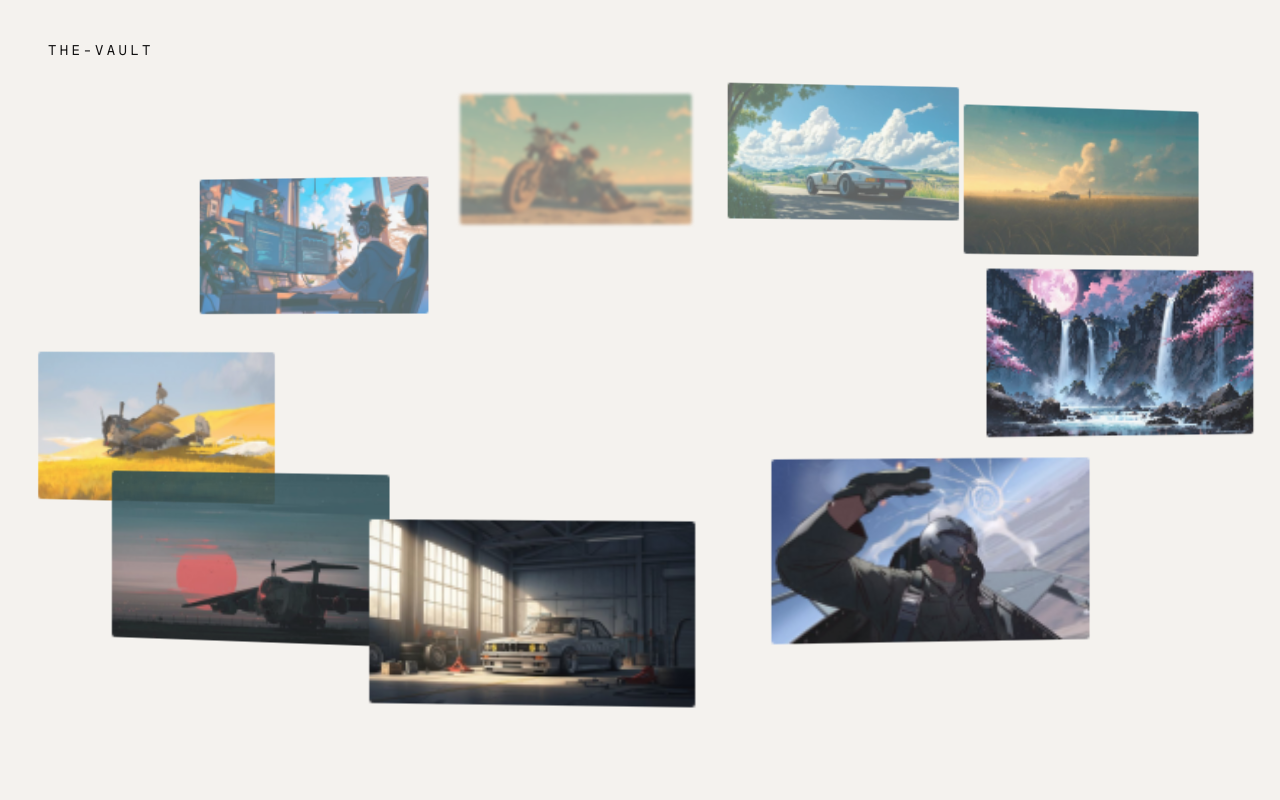
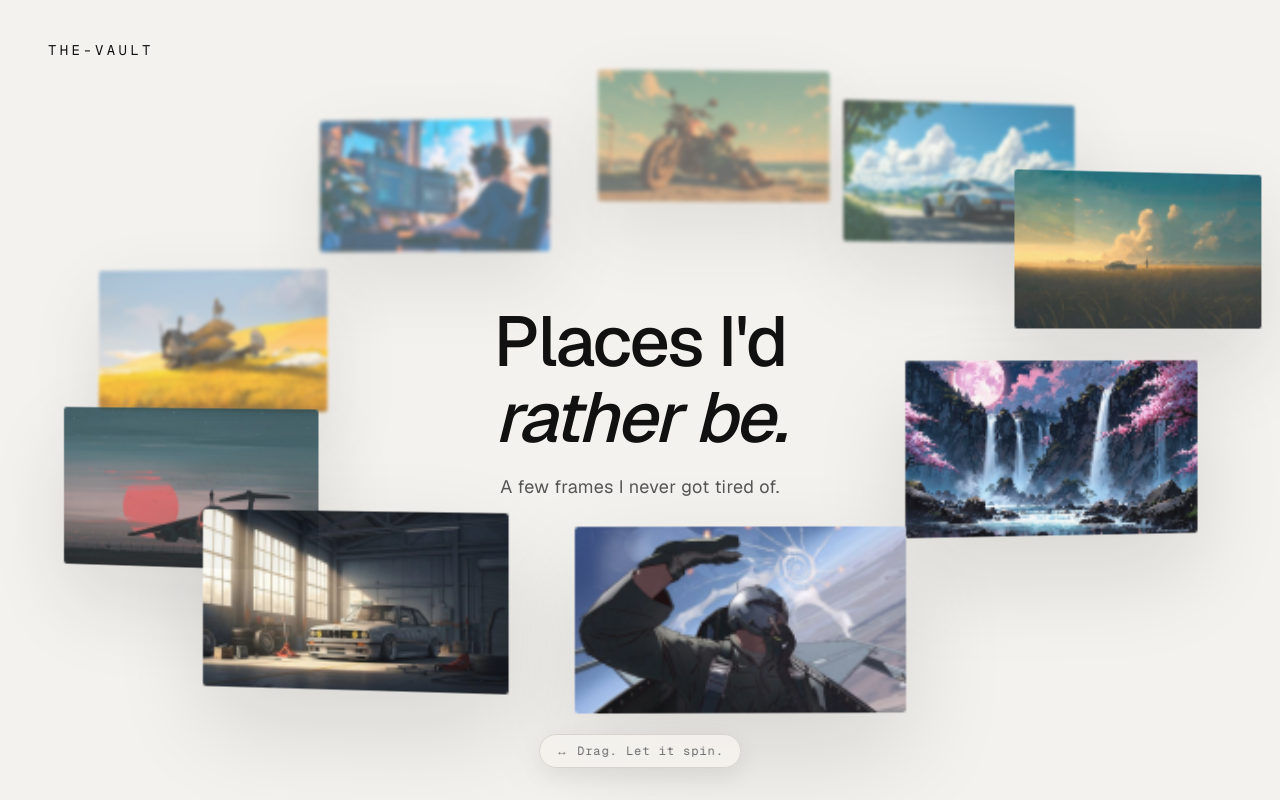
Before and after one commit to TakshPatel02/The-Vault, a Next.js app: page / in a window 1280 px wide. Built offline with nearby package versions, Linux system fonts and the light colour scheme.

Commit message:
feat: enhance HaloCardCarousel with drag event handling and add vault hero line animations

```diff
--- a/app/globals.css
+++ b/app/globals.css
@@ -71,6 +71,26 @@
   --font-display: var(--font-display);
   --font-body: var(--font-body);
   --font-mono: var(--font-mono);
+  --font-serif: var(--font-instrument-serif);
+}
+
+.vault-hero-line {
+  opacity: 0;
+  filter: blur(12px);
+  animation: vault-hero-enter 900ms cubic-bezier(0.22, 1, 0.36, 1) forwards;
+}
+
+@keyframes vault-hero-enter {
+  from {
+    opacity: 0;
+    filter: blur(12px);
+    transform: translateY(18px);
+  }
+  to {
+    opacity: 1;
+    filter: blur(0);
+    transform: translateY(0);
+  }
 }
 
 /* ══════════════════════════════════════════════
--- a/app/layout.tsx
+++ b/app/layout.tsx
@@ -1,5 +1,5 @@
 import type { Metadata } from "next";
-import { Geist, Geist_Mono } from "next/font/google";
+import { Geist, Geist_Mono, Instrument_Serif } from "next/font/google";
 import "./globals.css";
 import { Analytics } from "@vercel/analytics/next";
 
@@ -11,6 +11,13 @@ const geistSans = Geist({
 const geistMono = Geist_Mono({
   variable: "--font-geist-mono",
   subsets: ["latin"],
+});
+
+const instrumentSerif = Instrument_Serif({
+  variable: "--font-instrument-serif",
+  subsets: ["latin"],
+  weight: "400",
+  style: ["normal", "italic"],
 });
 
 export const metadata: Metadata = {
@@ -26,7 +33,7 @@ export default function RootLayout({
   return (
     <html
       lang="en"
-      className={`${geistSans.variable} ${geistMono.variable} h-full antialiased`}
+      className={`${geistSans.variable} ${geistMono.variable} ${instrumentSerif.variable} h-full antialiased`}
     >
       <body className="min-h-full flex flex-col">
         {children}
--- a/app/page.tsx
+++ b/app/page.tsx
@@ -1,3 +1,6 @@
+"use client";
+
+import { useCallback, useState } from "react";
 import { HaloCardCarousel } from "@/components/HaloCardCarousel";
 
 const vaultImages = Array.from({ length: 9 }, (_, index) => ({
@@ -6,15 +9,53 @@ const vaultImages = Array.from({ length: 9 }, (_, index) => ({
 }));
 
 export default function Home() {
+  const [hasDragged, setHasDragged] = useState(false);
+  const handleFirstDrag = useCallback(() => setHasDragged(true), []);
+
   return (
     <main className="relative h-svh w-full overflow-hidden bg-bg-primary text-text-primary">
-      <header className="absolute left-6 top-6 z-200000 sm:left-10 sm:top-8 md:left-12 md:top-10">
+      <header className="absolute left-6 top-6 z-400000 sm:left-10 sm:top-8 md:left-12 md:top-10">
         <p className="font-mono text-xs uppercase tracking-[0.24em] text-text-primary sm:text-sm">
           the-vault
         </p>
       </header>
 
-      <HaloCardCarousel images={vaultImages} />
+      <HaloCardCarousel images={vaultImages} onFirstDrag={handleFirstDrag} />
+
+      <section className="pointer-events-none absolute inset-0 z-99900 flex items-center justify-center px-6 text-center">
+        <div className="w-full px-4 py-6">
+          <h1
+            className="vault-hero-line font-display text-[clamp(48px,5.5vw,84px)] font-medium leading-none tracking-[-0.03em] text-text-primary"
+            style={{ animationDelay: "0ms" }}
+          >
+            Places I&apos;d
+          </h1>
+          <h1
+            className="vault-hero-line -mt-2 font-serif text-[clamp(48px,5.5vw,84px)] font-normal italic leading-none tracking-[-0.03em] text-text-primary"
+            style={{ animationDelay: "100ms" }}
+          >
+            rather be.
+          </h1>
+          <p
+            className="vault-hero-line mt-3 font-display text-[17px] leading-relaxed tracking-[0.02em] text-[#555555] sm:text-[18px]"
+            style={{ animationDelay: "200ms" }}
+          >
+            A few frames I never got tired of.
+          </p>
+        </div>
+      </section>
+
+      <div
+        className={`pointer-events-none absolute bottom-6 left-1/2 z-400000 -translate-x-1/2 transition-all duration-500 sm:bottom-8 ${
+          hasDragged ? "translate-y-2 opacity-0" : "translate-y-0 opacity-100"
+        }`}
+        aria-hidden={hasDragged}
+      >
+        <div className="flex items-center gap-2 rounded-full border border-border bg-bg-primary/90 px-4 py-2 font-mono text-xs tracking-[0.08em] text-text-secondary shadow-[0_8px_24px_rgba(17,17,17,0.08)] backdrop-blur-sm">
+          <span aria-hidden="true">↔</span>
+          <span>Drag. Let it spin.</span>
+        </div>
+      </div>
     </main>
   );
 }
--- a/components/HaloCardCarousel.tsx
+++ b/components/HaloCardCarousel.tsx
@@ -9,6 +9,7 @@ export interface HaloCarouselImage {
 
 interface HaloCardCarouselProps {
   images: HaloCarouselImage[];
+  onFirstDrag?: () => void;
 }
 
 const TAU = Math.PI * 2;
@@ -26,10 +27,11 @@ function seededJitter(index: number) {
   return [random(), random(), random()];
 }
 
-export function HaloCardCarousel({ images }: HaloCardCarouselProps) {
+export function HaloCardCarousel({ images, onFirstDrag }: HaloCardCarouselProps) {
   const rootRef = useRef<HTMLDivElement>(null);
   const stageRef = useRef<HTMLDivElement>(null);
   const cardRefs = useRef<(HTMLDivElement | null)[]>([]);
+  const hasReportedDrag = useRef(false);
 
   useEffect(() => {
     const root = rootRef.current;
@@ -41,12 +43,6 @@ export function HaloCardCarousel({ images }: HaloCardCarouselProps) {
       turn: 0,
       userTurn: 0,
       velocity: 0,
-      pointerX: 0.5,
-      pointerY: 0.5,
-      pointerXT: 0.5,
-      pointerYT: 0.5,
-      hover: 0,
-      hoverT: 0,
       dragging: false,
       lastX: 0,
       lastTime: 0,
@@ -69,21 +65,12 @@ export function HaloCardCarousel({ images }: HaloCardCarouselProps) {
       root.setPointerCapture?.(event.pointerId);
     };
 
-    const onHover = (event: PointerEvent) => {
-      state.hoverT = 1;
-      const rect = root.getBoundingClientRect();
-      state.pointerXT = Math.min(1, Math.max(0, (event.clientX - rect.left) / rect.width));
-      state.pointerYT = Math.min(1, Math.max(0, (event.clientY - rect.top) / rect.height));
-    };
-
-    const onLeave = () => {
-      state.hoverT = 0;
-      state.pointerXT = 0.5;
-      state.pointerYT = 0.5;
-    };
-
     const onMove = (event: PointerEvent) => {
       if (!state.dragging) return;
+      if (!hasReportedDrag.current) {
+        hasReportedDrag.current = true;
+        onFirstDrag?.();
+      }
 
       const now = performance.now();
       const dx = event.clientX - state.lastX;
@@ -105,8 +92,6 @@ export function HaloCardCarousel({ images }: HaloCardCarouselProps) {
     };
 
     root.addEventListener("pointerdown", onDown);
-    root.addEventListener("pointermove", onHover);
-    root.addEventListener("pointerleave", onLeave);
     window.addEventListener("pointermove", onMove);
     window.addEventListener("pointerup", onUp);
     window.addEventListener("pointercancel", onUp);
@@ -124,10 +109,6 @@ export function HaloCardCarousel({ images }: HaloCardCarouselProps) {
       const dt = lastTime < 0 ? 0 : Math.min(1 / 20, Math.max(0, (now - lastTime) / 1000));
       lastTime = now;
 
-      state.pointerX += (state.pointerXT - state.pointerX) * (1 - Math.exp(-dt * 6));
-      state.pointerY += (state.pointerYT - state.pointerY) * (1 - Math.exp(-dt * 6));
-      state.hover += (state.hoverT - state.hover) * (1 - Math.exp(-dt * 4));
-
       const reducedMotion = window.matchMedia("(prefers-reduced-motion: reduce)").matches;
       if (!reducedMotion) {
         state.turn = (state.turn + 8 * DEG * dt) % TAU;
@@ -139,8 +120,7 @@ export function HaloCardCarousel({ images }: HaloCardCarouselProps) {
         state.velocity *= damping;
       }
 
-      const hoverLean = state.hover * 0.9;
-      const tilt = (28 + (state.pointerY - 0.5) * 12 * hoverLean) * DEG;
+      const tilt = 28 * DEG;
       const roll = -12 * DEG;
       const cosPitch = Math.cos(tilt);
       const sinPitch = Math.sin(tilt);
@@ -151,7 +131,7 @@ export function HaloCardCarousel({ images }: HaloCardCarouselProps) {
       const radius = 285;
       const centerX = state.width / 2;
       const centerY = state.height * 0.42;
-      const phi = state.turn + state.userTurn + (state.pointerX - 0.5) * 12 * DEG * hoverLean;
+      const phi = state.turn + state.userTurn;
       const pitchBase = 22 * DEG;
       const sinPitchBase = Math.sin(pitchBase);
       const cosPitchBase = Math.cos(pitchBase);
@@ -183,10 +163,9 @@ export function HaloCardCarousel({ images }: HaloCardCarouselProps) {
           const yRing = x0 * Math.sin(-12 * DEG) +
             (y0 * cosPitchBase + z0 * sinPitchBase) * Math.cos(-12 * DEG);
           card.style.zIndex = String(100000 + Math.round(yRing * 10));
-
-          const normalizedDepth = Math.min(1, Math.max(0, (-z1 + radius) / (radius * 2)));
-          card.style.opacity = (0.58 + (1 - normalizedDepth) * 0.42).toFixed(3);
-          card.style.filter = `blur(${(normalizedDepth * 0.9).toFixed(2)}px)`;
+          const backDepth = Math.min(1, Math.max(0, (-z1 + radius) / (radius * 2)));
+          card.style.opacity = (1 - backDepth * 0.35).toFixed(3);
+          card.style.filter = `blur(${(backDepth * 1.5).toFixed(2)}px)`;
         }
       });
 
@@ -210,13 +189,11 @@ export function HaloCardCarousel({ images }: HaloCardCarouselProps) {
       observer?.disconnect();
       resizeObserver.disconnect();
       root.removeEventListener("pointerdown", onDown);
-      root.removeEventListener("pointermove", onHover);
-      root.removeEventListener("pointerleave", onLeave);
       window.removeEventListener("pointermove", onMove);
       window.removeEventListener("pointerup", onUp);
       window.removeEventListener("pointercancel", onUp);
     };
-  }, [images]);
+  }, [images, onFirstDrag]);
 
   return (
     <div
@@ -234,6 +211,7 @@ export function HaloCardCarousel({ images }: HaloCardCarouselProps) {
             className="absolute left-0 top-0 aspect-video w-40 overflow-hidden rounded-xs bg-bg-secondary"
             style={{
               transform: "translate3d(-9999px, -9999px, 0)",
+              boxShadow: "0 20px 50px rgba(0, 0, 0, 0.12)",
               willChange: "transform, opacity, filter",
             }}
           >
```
